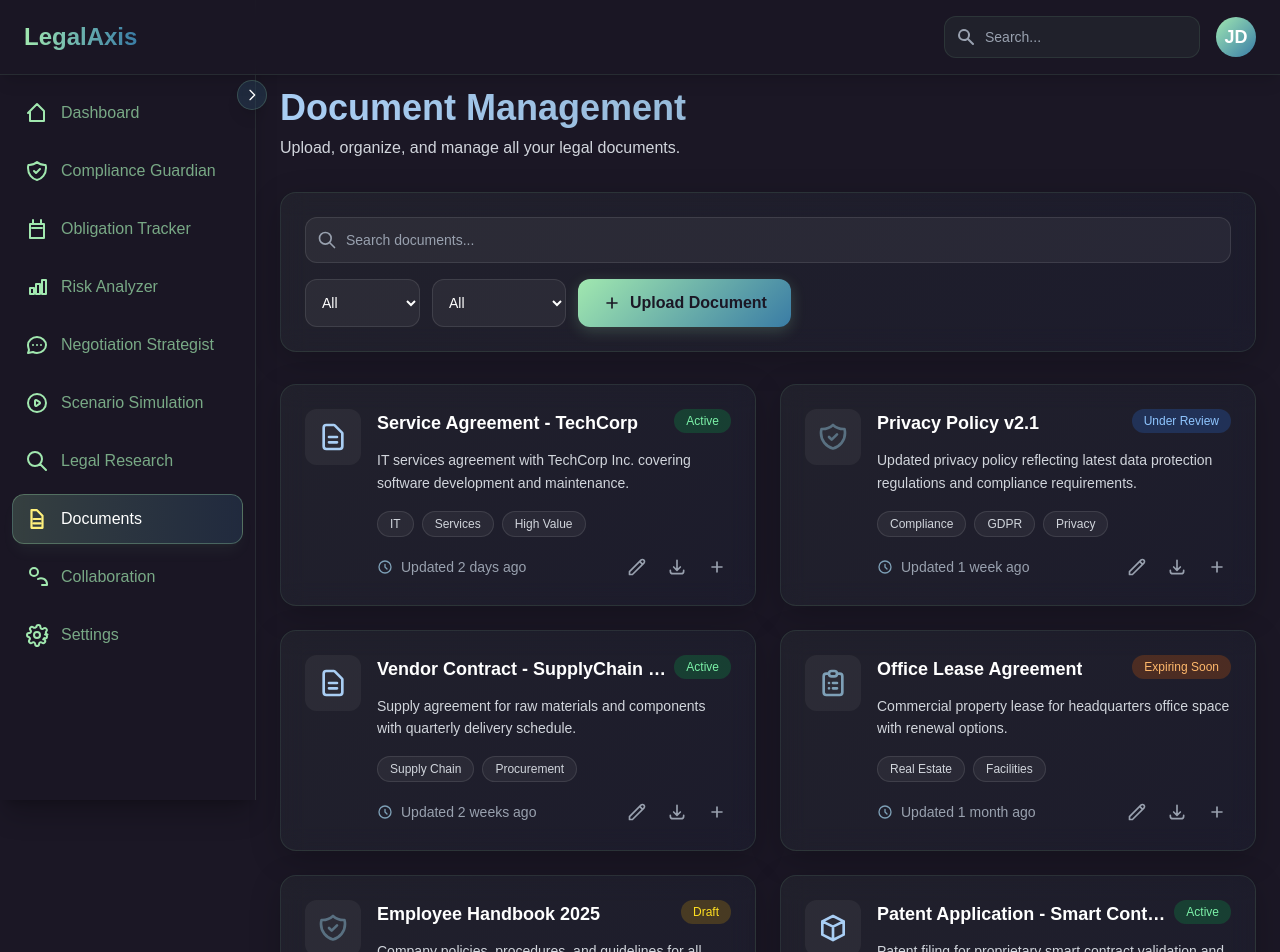
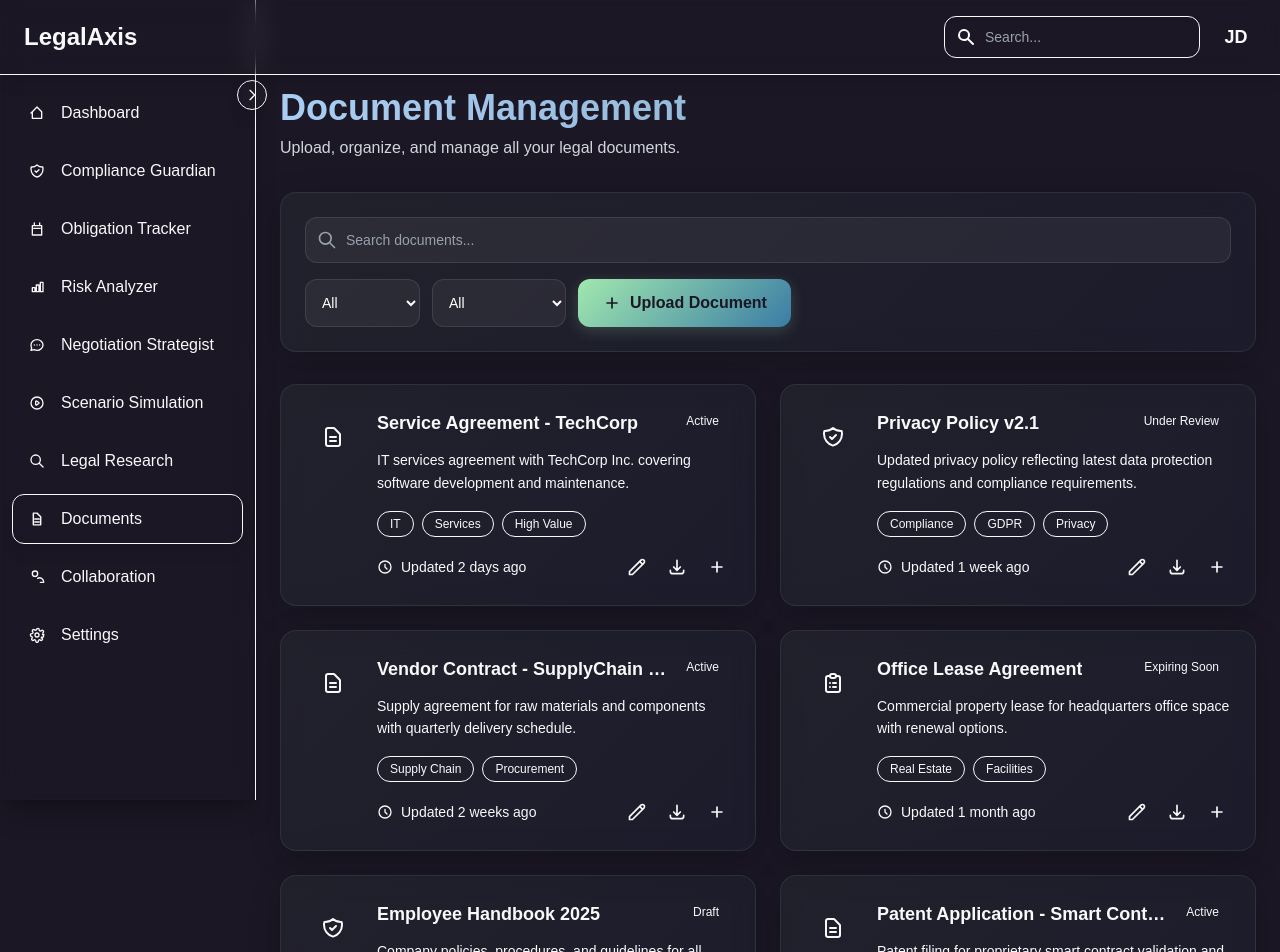
Before and after one commit to pranav-c-r/LegalAxis, a React (Vite) app in the folder frontend/: page /documents in a window 1280 px wide. Shown: the top 952 px of the page. Built offline with nearby package versions, Linux system fonts and the light colour scheme.

Commit message:
update UI, add features

```diff
--- a/frontend/src/components/documents/DocumentCard.jsx
+++ b/frontend/src/components/documents/DocumentCard.jsx
@@ -3,51 +3,45 @@ const DocumentCard = ({ document }) => {
   const getStatusColor = (status) => {
     switch (status) {
       case 'Active':
-        return 'bg-green-500/20 text-green-300';
+        return 'bg-primary/20 text-primary';
       case 'Draft':
-        return 'bg-yellow-500/20 text-yellow-300';
+        return 'bg-box/40 text-primary/80';
       case 'Expired':
-        return 'bg-red-500/20 text-red-300';
+        return 'bg-background/40 text-background';
       case 'Under Review':
-        return 'bg-blue-500/20 text-blue-300';
+        return 'bg-primary/10 text-primary/80';
       case 'Expiring Soon':
-        return 'bg-orange-500/20 text-orange-300';
+        return 'bg-primary/30 text-primary';
       default:
-        return 'bg-gray-500/20 text-gray-300';
+        return 'bg-box/20 text-text/60';
     }
   };
 
   const getDocumentTypeIcon = (type) => {
-    const iconClasses = "w-6 h-6 sm:w-8 sm:h-8";
-
+    const iconClasses = "w-6 h-6 sm:w-8 sm:h-8 text-primary bg-primary/10 rounded-full p-1";
     switch (type) {
       case 'Contract':
+      case 'Legal Brief':
         return (
-          <svg className={`${iconClasses} text-[#A9CEF4]`} fill="none" stroke="currentColor" viewBox="0 0 24 24" xmlns="http://www.w3.org/2000/svg">
+          <svg className={iconClasses} fill="none" stroke="currentColor" viewBox="0 0 24 24" xmlns="http://www.w3.org/2000/svg">
             <path strokeLinecap="round" strokeLinejoin="round" strokeWidth="2" d="M9 12h6m-6 4h6m2 5H7a2 2 0 01-2-2V5a2 2 0 012-2h5.586a1 1 0 01.707.293l5.414 5.414a1 1 0 01.293.707V19a2 2 0 01-2 2z"></path>
           </svg>
         );
       case 'Agreement':
         return (
-          <svg className={`${iconClasses} text-[#7EA0B7]`} fill="none" stroke="currentColor" viewBox="0 0 24 24" xmlns="http://www.w3.org/2000/svg">
+          <svg className={iconClasses} fill="none" stroke="currentColor" viewBox="0 0 24 24" xmlns="http://www.w3.org/2000/svg">
             <path strokeLinecap="round" strokeLinejoin="round" strokeWidth="2" d="M9 5H7a2 2 0 00-2 2v12a2 2 0 002 2h10a2 2 0 002-2V7a2 2 0 00-2-2h-2M9 5a2 2 0 002 2h2a2 2 0 002-2M9 5a2 2 0 012-2h2a2 2 0 012 2m-3 7h3m-3 4h3m-6-4h.01M9 16h.01"></path>
           </svg>
         );
       case 'Policy':
         return (
-          <svg className={`${iconClasses} text-[#597081]`} fill="none" stroke="currentColor" viewBox="0 0 24 24" xmlns="http://www.w3.org/2000/svg">
+          <svg className={iconClasses} fill="none" stroke="currentColor" viewBox="0 0 24 24" xmlns="http://www.w3.org/2000/svg">
             <path strokeLinecap="round" strokeLinejoin="round" strokeWidth="2" d="M9 12l2 2 4-4m5.618-4.016A11.955 11.955 0 0112 2.944a11.955 11.955 0 01-8.618 3.04A12.02 12.02 0 003 9c0 5.591 3.824 10.29 9 11.622 5.176-1.332 9-6.03 9-11.622 0-1.042-.133-2.052-.382-3.016z"></path>
-          </svg>
-        );
-      case 'Legal Brief':
-        return (
-          <svg className={`${iconClasses} text-[#A9CEF4]`} fill="none" stroke="currentColor" viewBox="0 0 24 24" xmlns="http://www.w3.org/2000/svg">
-            <path strokeLinecap="round" strokeLinejoin="round" strokeWidth="2" d="M20 7l-8-4-8 4m16 0l-8 4m8-4v10l-8 4m0-10L4 7m8 4v10M4 7v10l8 4"></path>
           </svg>
         );
       default:
         return (
-          <svg className={`${iconClasses} text-gray-400`} fill="none" stroke="currentColor" viewBox="0 0 24 24" xmlns="http://www.w3.org/2000/svg">
+          <svg className={iconClasses} fill="none" stroke="currentColor" viewBox="0 0 24 24" xmlns="http://www.w3.org/2000/svg">
             <path strokeLinecap="round" strokeLinejoin="round" strokeWidth="2" d="M7 21h10a2 2 0 002-2V9.414a1 1 0 00-.293-.707l-5.414-5.414A1 1 0 0012.586 3H7a2 2 0 00-2 2v14a2 2 0 002 2z"></path>
           </svg>
         );
@@ -55,50 +49,50 @@ const DocumentCard = ({ document }) => {
   };
 
   return (
-    <div className="card group hover:border-l-4 hover:border-l-[#A9CEF4] transition-all duration-300 animate-fadeIn">
+  <div className="card group border border-box/40 bg-box/90 hover:border-primary transition-all duration-300 animate-fadeIn">
       <div className="flex items-start">
-        <div className="p-2 sm:p-3 bg-white/5 rounded-xl mr-3 sm:mr-4 group-hover:scale-110 transition-transform duration-300 flex-shrink-0">
+  <div className="p-2 sm:p-3 bg-primary/10 rounded-xl mr-3 sm:mr-4 group-hover:scale-110 transition-transform duration-300 flex-shrink-0">
           {getDocumentTypeIcon(document.type)}
         </div>
         <div className="flex-1 min-w-0">
           <div className="flex justify-between items-start mb-2 sm:mb-3 gap-2">
-            <h3 className="text-base sm:text-lg font-semibold text-white group-hover:text-[#A9CEF4] transition-colors duration-300 truncate">
+            <h3 className="text-base sm:text-lg font-semibold text-primary group-hover:text-primary transition-colors duration-300 truncate">
               {document.name}
             </h3>
             <span className={`text-xs font-medium px-2 sm:px-3 py-1 rounded-full flex-shrink-0 ${getStatusColor(document.status)}`}>
               {document.status}
             </span>
           </div>
-          <p className="text-gray-300 text-sm mb-3 sm:mb-4 line-clamp-2 leading-relaxed">{document.description}</p>
+          <p className="text-text/70 text-sm mb-3 sm:mb-4 line-clamp-2 leading-relaxed">{document.description}</p>
 
           <div className="flex flex-wrap gap-1 sm:gap-2 mb-3 sm:mb-4">
             {document.tags.map((tag, index) => (
-              <span key={index} className="bg-white/5 text-gray-300 text-xs px-2 sm:px-3 py-1 rounded-full border border-white/10">
+              <span key={index} className="bg-background text-primary text-xs px-2 sm:px-3 py-1 rounded-full border border-primary/20">
                 {tag}
               </span>
             ))}
           </div>
 
-          <div className="flex flex-col sm:flex-row sm:justify-between sm:items-center text-xs sm:text-sm text-gray-400 gap-2">
+          <div className="flex flex-col sm:flex-row sm:justify-between sm:items-center text-xs sm:text-sm text-primary/70 gap-2">
             <div className="flex items-center">
-              <svg className="w-4 h-4 mr-2 text-[#7EA0B7] flex-shrink-0" fill="none" stroke="currentColor" viewBox="0 0 24 24" xmlns="http://www.w3.org/2000/svg">
+              <svg className="w-4 h-4 mr-2 text-primary flex-shrink-0" fill="none" stroke="currentColor" viewBox="0 0 24 24" xmlns="http://www.w3.org/2000/svg">
                 <path strokeLinecap="round" strokeLinejoin="round" strokeWidth="2" d="M12 8v4l3 3m6-3a9 9 0 11-18 0 9 9 0 0118 0z"></path>
               </svg>
               <span className="truncate">{document.lastUpdated}</span>
             </div>
 
             <div className="flex space-x-2 sm:space-x-3 self-end sm:self-center">
-              <button className="text-gray-400 hover:text-[#A9CEF4] transition-colors duration-300 transform hover:scale-110 p-1" title="Edit">
+              <button className="text-primary/70 hover:text-primary transition-colors duration-300 transform hover:scale-110 p-1" title="Edit">
                 <svg className="w-4 h-4 sm:w-5 sm:h-5" fill="none" stroke="currentColor" viewBox="0 0 24 24" xmlns="http://www.w3.org/2000/svg">
                   <path strokeLinecap="round" strokeLinejoin="round" strokeWidth="2" d="M15.232 5.232l3.536 3.536m-2.036-5.036a2.5 2.5 0 113.536 3.536L6.5 21.036H3v-3.572L16.732 3.732z"></path>
                 </svg>
               </button>
-              <button className="text-gray-400 hover:text-[#A9CEF4] transition-colors duration-300 transform hover:scale-110 p-1" title="Download">
+              <button className="text-primary/70 hover:text-primary transition-colors duration-300 transform hover:scale-110 p-1" title="Download">
                 <svg className="w-4 h-4 sm:w-5 sm:h-5" fill="none" stroke="currentColor" viewBox="0 0 24 24" xmlns="http://www.w3.org/2000/svg">
                   <path strokeLinecap="round" strokeLinejoin="round" strokeWidth="2" d="M4 16v1a3 3 0 003 3h10a3 3 0 003-3v-1m-4-4l-4 4m0 0l-4-4m4 4V4"></path>
                 </svg>
               </button>
-              <button className="text-gray-400 hover:text-[#A9CEF4] transition-colors duration-300 transform hover:scale-110 p-1" title="More options">
+              <button className="text-primary/70 hover:text-primary transition-colors duration-300 transform hover:scale-110 p-1" title="More options">
                 <svg className="w-4 h-4 sm:w-5 sm:h-5" fill="none" stroke="currentColor" viewBox="0 0 24 24" xmlns="http://www.w3.org/2000/svg">
                   <path strokeLinecap="round" strokeLinejoin="round" strokeWidth="2" d="M12 6v6m0 0v6m0-6h6m-6 0H6"></path>
                 </svg>
--- a/frontend/src/components/layout/Navbar.jsx
+++ b/frontend/src/components/layout/Navbar.jsx
@@ -7,12 +7,12 @@ const Navbar = ({ toggleSidebar }) => {
   const [isSearchOpen, setIsSearchOpen] = useState(false);
 
   return (
-    <nav className="bg-[#1B1725]/80 backdrop-blur-md border-b border-[#A1E8AF]/10 px-3 sm:px-6 py-3 sm:py-4 fixed w-full top-0 left-0 z-50 shadow-lg shadow-black/10">
+  <nav className="bg-background/90 backdrop-blur-md border-b border-primary/10 px-3 sm:px-6 py-3 sm:py-4 fixed w-full top-0 left-0 z-50 shadow-lg shadow-black/10">
       <div className="flex justify-between items-center">
         <div className="flex items-center min-w-0">
           <button
             onClick={toggleSidebar}
-            className="mr-2 sm:mr-4 text-gray-400 hover:text-white focus:outline-none lg:hidden transition-colors duration-300 p-1"
+            className="mr-2 sm:mr-4 text-primary hover:text-background focus:outline-none lg:hidden transition-colors duration-300 p-1"
             aria-label="Toggle sidebar"
           >
             <svg className="w-5 h-5 sm:w-6 sm:h-6" fill="none" stroke="currentColor" viewBox="0 0 24 24" xmlns="http://www.w3.org/2000/svg">
@@ -20,7 +20,7 @@ const Navbar = ({ toggleSidebar }) => {
             </svg>
           </button>
           <Link to="/" className="flex items-center min-w-0">
-            <span className="text-lg sm:text-xl lg:text-2xl font-bold bg-gradient-to-r from-[#A1E8AF] to-[#3A7CA5] bg-clip-text text-transparent hover:from-[#3A7CA5] hover:to-[#A1E8AF] transition-all duration-500 truncate">
+            <span className="text-lg sm:text-xl lg:text-2xl font-bold text-primary truncate">
               LegalAxis
             </span>
           </Link>
@@ -31,11 +31,11 @@ const Navbar = ({ toggleSidebar }) => {
           <div className="relative hidden md:block">
             <input
               type="text"
-              className="bg-[#A1E8AF]/5 border border-[#A1E8AF]/10 text-white text-sm rounded-xl focus:ring-2 focus:ring-[#A1E8AF]/30 focus:border-transparent block w-48 lg:w-64 pl-10 p-2.5 placeholder-gray-400 transition-all duration-300 hover:bg-[#A1E8AF]/10"
+              className="bg-box/60 border border-primary/10 text-text text-sm rounded-xl focus:ring-2 focus:ring-primary/30 focus:border-transparent block w-48 lg:w-64 pl-10 p-2.5 placeholder-gray-400 transition-all duration-300 hover:bg-box/80"
               placeholder="Search..."
             />
             <div className="absolute inset-y-0 left-0 flex items-center pl-3 pointer-events-none">
-              <svg className="w-5 h-5 text-gray-400" fill="currentColor" viewBox="0 0 20 20" xmlns="http://www.w3.org/2000/svg">
+              <svg className="w-5 h-5 text-primary" fill="currentColor" viewBox="0 0 20 20" xmlns="http://www.w3.org/2000/svg">
                 <path fillRule="evenodd" d="M8 4a4 4 0 100 8 4 4 0 000-8zM2 8a6 6 0 1110.89 3.476l4.817 4.817a1 1 0 01-1.414 1.414l-4.816-4.816A6 6 0 012 8z" clipRule="evenodd"></path>
               </svg>
             </div>
@@ -44,7 +44,7 @@ const Navbar = ({ toggleSidebar }) => {
           {/* Mobile Search Button */}
           <button
             onClick={() => setIsSearchOpen(!isSearchOpen)}
-            className="md:hidden text-gray-400 hover:text-white focus:outline-none transition-colors duration-300 p-2"
+            className="md:hidden text-primary hover:text-background focus:outline-none transition-colors duration-300 p-2"
             aria-label="Toggle search"
           >
             <svg className="w-5 h-5" fill="none" stroke="currentColor" viewBox="0 0 24 24">
@@ -55,31 +55,31 @@ const Navbar = ({ toggleSidebar }) => {
           <div className="relative">
             <button
               type="button"
-              className="flex text-sm bg-gradient-to-br from-[#A1E8AF] to-[#3A7CA5] rounded-full focus:ring-2 focus:ring-[#FFF07C] transition-all duration-300 hover:scale-105 hover:shadow-lg hover:shadow-[#A1E8AF]/20"
+              className="flex text-sm bg-primary rounded-full focus:ring-2 focus:ring-primary transition-all duration-300 hover:scale-105 hover:shadow-lg hover:shadow-primary/20"
               onClick={() => setIsProfileOpen(!isProfileOpen)}
               aria-label="Open user menu"
             >
               <span className="sr-only">Open user menu</span>
-              <div className="w-8 h-8 sm:w-10 sm:h-10 rounded-full flex items-center justify-center text-white font-bold text-sm sm:text-lg">
+              <div className="w-8 h-8 sm:w-10 sm:h-10 rounded-full flex items-center justify-center text-background font-bold text-sm sm:text-lg">
                 JD
               </div>
             </button>
 
             {isProfileOpen && (
-              <div className="absolute top-12 right-0 z-50 my-4 text-base list-none bg-[#1B1725]/90 backdrop-blur-md border border-[#A1E8AF]/10 rounded-xl shadow-lg shadow-black/20 divide-y divide-[#A1E8AF]/10 animate-fadeIn w-48 sm:w-56">
+              <div className="absolute top-12 right-0 z-50 my-4 text-base list-none bg-box/95 backdrop-blur-md border border-primary/10 rounded-xl shadow-lg shadow-black/20 divide-y divide-primary/10 animate-fadeIn w-48 sm:w-56">
                 <div className="px-4 py-3">
-                  <span className="block text-sm text-white">John Doe</span>
-                  <span className="block text-sm font-medium text-gray-400 truncate">john.doe@legalaxis.com</span>
+                  <span className="block text-sm text-text">John Doe</span>
+                  <span className="block text-sm font-medium text-primary truncate">john.doe@legalaxis.com</span>
                 </div>
                 <ul className="py-2">
                   <li>
-                    <a href="#" className="block px-4 py-2 text-sm text-gray-300 hover:text-[#A1E8AF] hover:bg-[#A1E8AF]/5 transition-all duration-300">Profile</a>
+                    <a href="#" className="block px-4 py-2 text-sm text-primary hover:text-background hover:bg-primary/80 transition-all duration-300">Profile</a>
                   </li>
                   <li>
-                    <a href="#" className="block px-4 py-2 text-sm text-gray-300 hover:text-white hover:bg-white/5 transition-colors duration-300">Settings</a>
+                    <a href="#" className="block px-4 py-2 text-sm text-primary hover:text-background hover:bg-primary/80 transition-colors duration-300">Settings</a>
                   </li>
                   <li>
-                    <a href="#" className="block px-4 py-2 text-sm text-gray-300 hover:text-white hover:bg-white/5 transition-colors duration-300">Sign out</a>
+                    <a href="#" className="block px-4 py-2 text-sm text-primary hover:text-background hover:bg-primary/80 transition-colors duration-300">Sign out</a>
                   </li>
                 </ul>
               </div>
@@ -90,16 +90,16 @@ const Navbar = ({ toggleSidebar }) => {
 
       {/* Mobile Search Bar */}
       {isSearchOpen && (
-        <div className="md:hidden mt-3 pt-3 border-t border-[#A1E8AF]/10">
+        <div className="md:hidden mt-3 pt-3 border-t border-primary/10">
           <div className="relative">
             <input
               type="text"
-              className="bg-[#A1E8AF]/5 border border-[#A1E8AF]/10 text-white text-sm rounded-xl focus:ring-2 focus:ring-[#A1E8AF]/30 focus:border-transparent block w-full pl-10 p-2.5 placeholder-gray-400 transition-all duration-300 hover:bg-[#A1E8AF]/10"
+              className="bg-box/60 border border-primary/10 text-text text-sm rounded-xl focus:ring-2 focus:ring-primary/30 focus:border-transparent block w-full pl-10 p-2.5 placeholder-gray-400 transition-all duration-300 hover:bg-box/80"
               placeholder="Search..."
               autoFocus
             />
             <div className="absolute inset-y-0 left-0 flex items-center pl-3 pointer-events-none">
-              <svg className="w-5 h-5 text-gray-400" fill="currentColor" viewBox="0 0 20 20" xmlns="http://www.w3.org/2000/svg">
+              <svg className="w-5 h-5 text-primary" fill="currentColor" viewBox="0 0 20 20" xmlns="http://www.w3.org/2000/svg">
                 <path fillRule="evenodd" d="M8 4a4 4 0 100 8 4 4 0 000-8zM2 8a6 6 0 1110.89 3.476l4.817 4.817a1 1 0 01-1.414 1.414l-4.816-4.816A6 6 0 012 8z" clipRule="evenodd"></path>
               </svg>
             </div>
--- a/frontend/src/components/layout/Sidebar.jsx
+++ b/frontend/src/components/layout/Sidebar.jsx
@@ -2,7 +2,7 @@ import { NavLink } from 'react-router-dom';
 
 const Sidebar = ({ isOpen, setIsOpen }) => {
   const menuItems = [
-    { name: 'Dashboard', icon: 'home', path: '/' },
+    { name: 'Dashboard', icon: 'home', path: '/dashboard' },
     { name: 'Compliance Guardian', icon: 'shield-check', path: '/compliance' },
     { name: 'Obligation Tracker', icon: 'calendar', path: '/obligations' },
     { name: 'Risk Analyzer', icon: 'chart-bar', path: '/risk' },
@@ -15,7 +15,7 @@ const Sidebar = ({ isOpen, setIsOpen }) => {
   ];
 
   const renderIcon = (iconName) => {
-    const iconClasses = "w-5 h-5 sm:w-6 sm:h-6";
+  const iconClasses = "w-5 h-5 sm:w-6 sm:h-6 bg-primary rounded p-1";
     switch(iconName) {
       case 'home':
         return (
@@ -89,27 +89,27 @@ const Sidebar = ({ isOpen, setIsOpen }) => {
   };
 
   return (
-    <aside className={`bg-[#1B1725]/90 backdrop-blur-md border-r border-[#A1E8AF]/10 fixed h-full top-0 left-0 pt-14 sm:pt-16 transition-all duration-500 ease-in-out ${isOpen ? 'w-64' : 'w-20'} z-40 shadow-xl shadow-black/20 ${isOpen ? 'translate-x-0' : '-translate-x-full lg:translate-x-0'}`}>
+    <aside className={`bg-box/95 backdrop-blur-md border-r border-primary/10 fixed h-full top-0 left-0 pt-14 sm:pt-16 transition-all duration-500 ease-in-out ${isOpen ? 'w-64' : 'w-20'} z-40 shadow-xl shadow-black/20 ${isOpen ? 'translate-x-0' : '-translate-x-full lg:translate-x-0'}`}>
       <div className="h-full px-2 sm:px-3 py-4 sm:py-6 overflow-y-auto">
         {/* Desktop toggle button - only show on large screens when sidebar is in collapsed mode */}
         <button
           onClick={() => setIsOpen(!isOpen)}
-          className="absolute -right-3 top-16 sm:top-20 bg-[#3A7CA5]/20 backdrop-blur-md border border-[#A1E8AF]/20 rounded-full p-1.5 shadow-lg transition-all duration-300 hover:scale-110 hover:bg-[#3A7CA5]/30 hover:shadow-[#A1E8AF]/20 hidden lg:block"
+          className="absolute -right-3 top-16 sm:top-20 bg-primary/20 backdrop-blur-md border border-primary/20 rounded-full p-1.5 shadow-lg transition-all duration-300 hover:scale-110 hover:bg-primary/30 hover:shadow-primary/20 hidden lg:block"
           aria-label={isOpen ? 'Collapse sidebar' : 'Expand sidebar'}
         >
-          <svg className={`w-4 h-4 text-white transition-transform duration-300 ${isOpen ? 'rotate-180' : ''}`} fill="none" stroke="currentColor" viewBox="0 0 24 24">
+          <svg className={`w-4 h-4 text-background transition-transform duration-300 ${isOpen ? 'rotate-180' : ''}`} fill="none" stroke="currentColor" viewBox="0 0 24 24">
             <path strokeLinecap="round" strokeLinejoin="round" strokeWidth="2" d="M15 19l-7-7 7-7"></path>
           </svg>
         </button>
 
         {/* Mobile header */}
         <div className="flex items-center justify-between mb-6 lg:hidden">
-          <span className="text-lg font-bold bg-gradient-to-r from-[#A1E8AF] to-[#3A7CA5] bg-clip-text text-transparent">
+          <span className="text-lg font-bold text-primary">
             LegalAxis
           </span>
           <button
             onClick={() => setIsOpen(false)}
-            className="p-2 text-gray-400 hover:text-white rounded-lg transition-colors duration-300"
+            className="p-2 text-primary hover:text-background rounded-lg transition-colors duration-300"
             aria-label="Close menu"
           >
             <svg className="w-5 h-5" fill="none" stroke="currentColor" viewBox="0 0 24 24">
@@ -130,12 +130,12 @@ const Sidebar = ({ isOpen, setIsOpen }) => {
                   }
                 }}
                 className={({ isActive }) =>
-                  `flex items-center p-2 sm:p-3 rounded-xl transition-all duration-300 group ${isActive ? 'bg-gradient-to-r from-[#A1E8AF]/20 to-[#3A7CA5]/20 text-white border border-[#A1E8AF]/30 shadow-lg shadow-[#A1E8AF]/5' : 'text-[#A1E8AF]/70 hover:text-[#FFF07C] hover:bg-[#3A7CA5]/10 border border-transparent hover:border-[#A1E8AF]/20'} ${isOpen ? '' : 'lg:justify-center'}`
+                  `flex items-center p-2 sm:p-3 rounded-xl transition-all duration-300 group ${isActive ? 'bg-primary/20 text-primary border border-primary/30 shadow-lg shadow-primary/5' : 'text-primary/70 hover:text-primary hover:bg-primary/10 border border-transparent hover:border-primary/20'} ${isOpen ? '' : 'lg:justify-center'}`
                 }
               >
                 {({ isActive }) => (
                   <>
-                    <span className={`transition-all duration-300 transform flex-shrink-0 ${isActive ? 'text-[#FFF07C] scale-110' : 'text-[#A1E8AF] group-hover:text-[#FFF07C] group-hover:scale-110'}`}>
+                    <span className={`transition-all duration-300 transform flex-shrink-0 ${isActive ? 'text-primary scale-110' : 'text-primary group-hover:text-primary group-hover:scale-110'}`}>
                       {renderIcon(item.icon)}
                     </span>
                     {(isOpen) && (
```
Also changed, not shown: frontend/src/components/ProtectedRoute.jsx (added, +11 -0 lines), frontend/src/components/agents/AgentCard.jsx (+9 -9 lines), frontend/src/components/layout/Footer.jsx (+5 -5 lines), frontend/src/context/AuthContext.jsx (added, +28 -0 lines), frontend/src/pages/Landing.jsx (added, +17 -0 lines), frontend/src/pages/Login.jsx (added, +55 -0 lines), frontend/src/pages/Signup.jsx (added, +56 -0 lines).
